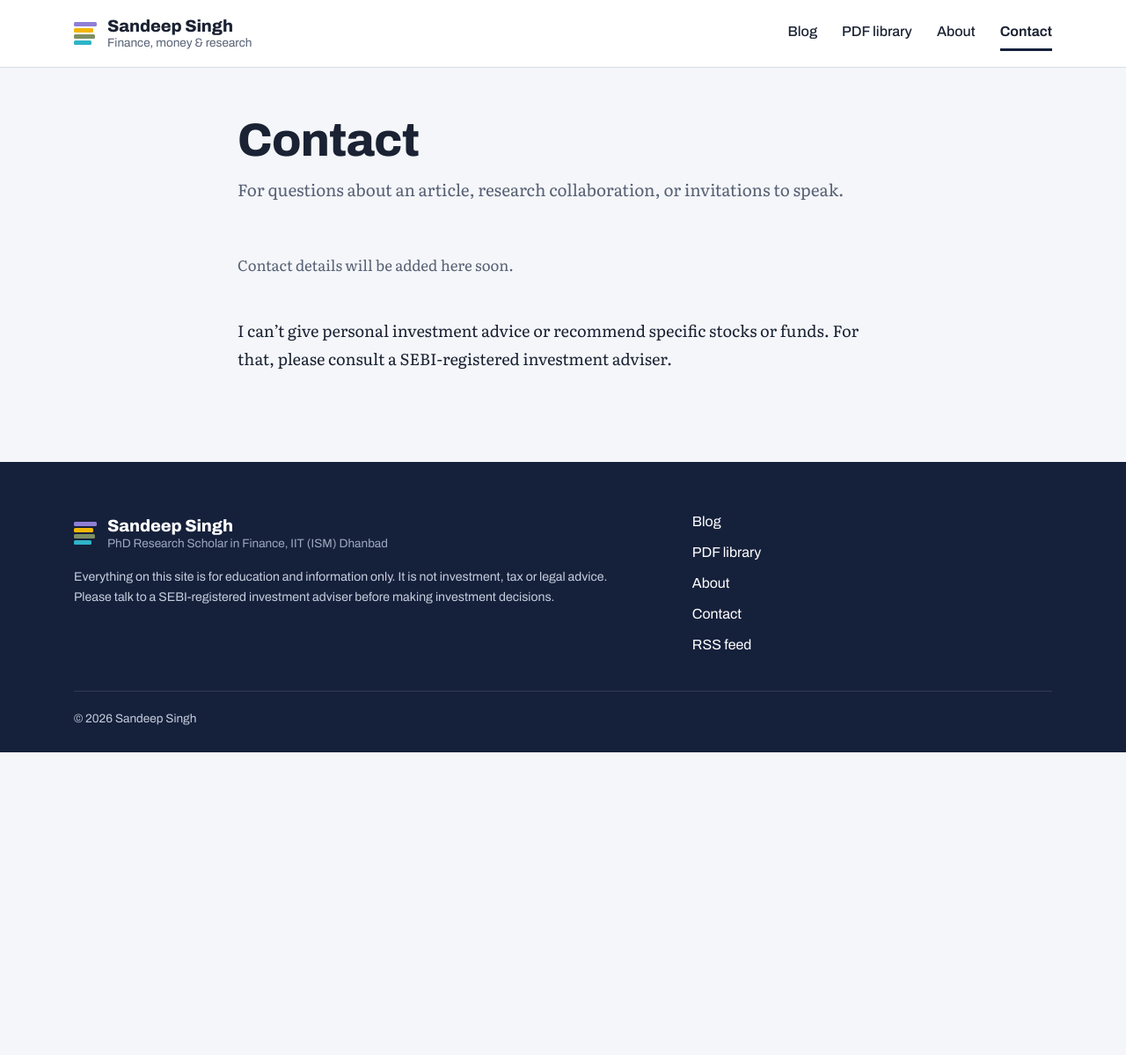
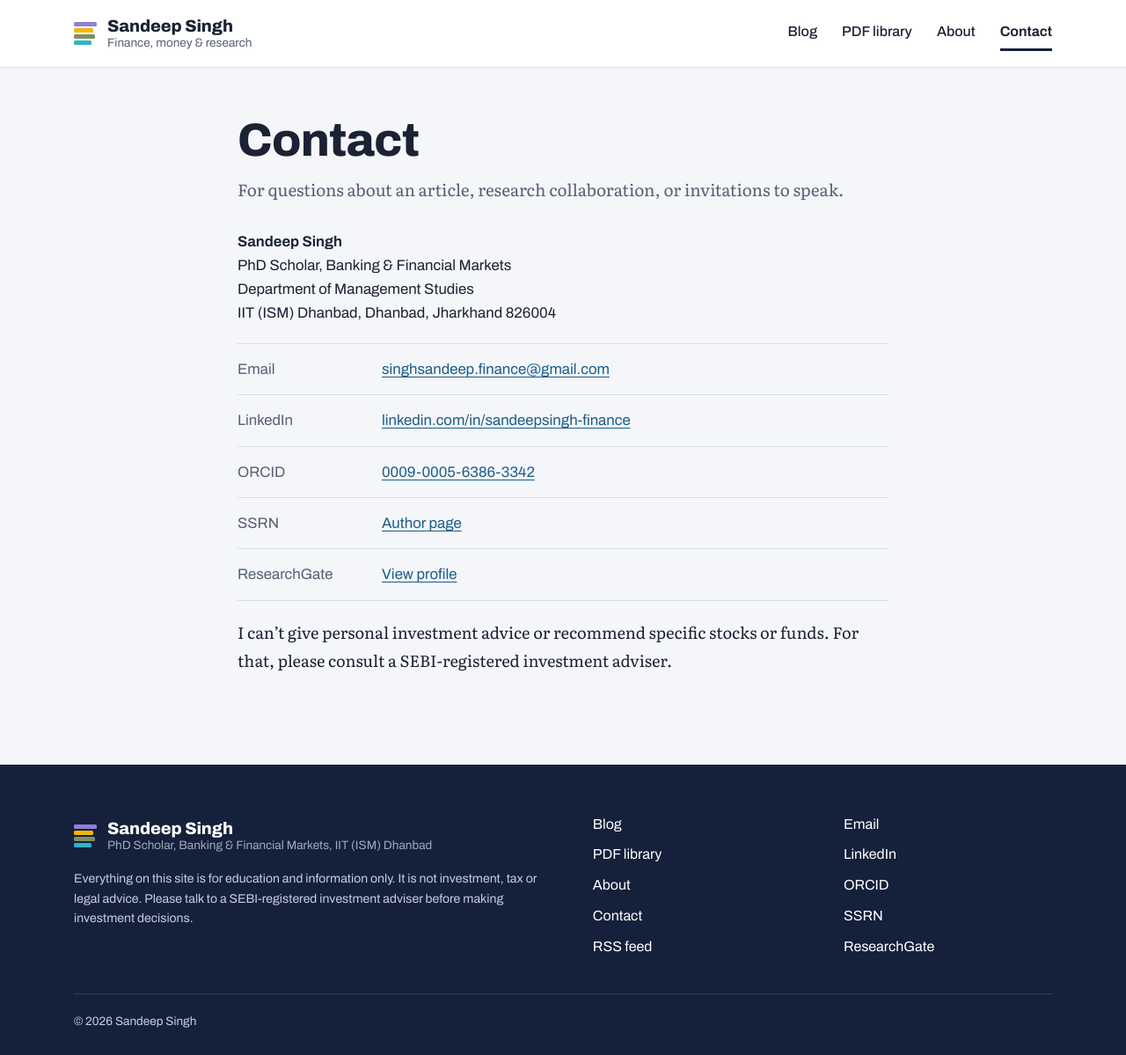
Before and after one commit to singhsandeepfinance-ui/singhsandeepfinance-ui.github.io, a Jekyll site: the page built from contact.md, in a window 1280 px wide. Shown: the whole page at 88% size. Built offline with Jekyll 4.4.1, drawn with Linux system fonts in a browser that asks for light colours; before the commit the page ends 900 px from its top, so only the background shows below that.

Commit message:
Add contact details

```diff
--- a/_config.yml
+++ b/_config.yml
@@ -6,13 +6,16 @@
 title: Sandeep Singh
 tagline: Finance, money & research
 description: >-
-  Plain-language writing on personal finance, markets and investing,
-  plus research notes and free PDFs by Sandeep Singh, PhD research
-  scholar in finance at IIT (ISM) Dhanbad.
+  Plain-language writing on personal finance, banking, markets and
+  investing, plus research notes and free PDFs by Sandeep Singh, PhD
+  scholar in banking and financial markets at IIT (ISM) Dhanbad.
 
 author:
   name: Sandeep Singh
-  role: PhD Research Scholar in Finance, IIT (ISM) Dhanbad
+  role: PhD Scholar, Banking & Financial Markets, IIT (ISM) Dhanbad
+  department: Department of Management Studies
+  institution: IIT (ISM) Dhanbad
+  address: Dhanbad, Jharkhand 826004
 
 # Your web address. Replace YOUR-GITHUB-USERNAME with your GitHub username.
 url: "https://singhsandeepfinance-ui.github.io"
@@ -22,11 +25,12 @@ baseurl: ""
 
 # Contact links. Fill in the ones you want to show; leave "" to hide a link.
 contact:
-  email: ""            # e.g. "sandeep@example.com"
-  linkedin: ""         # full link, e.g. "https://www.linkedin.com/in/your-name"
-  google_scholar: ""   # full link to your Google Scholar profile
-  researchgate: ""     # full link
-  orcid: ""            # full link, e.g. "https://orcid.org/0000-0000-0000-0000"
+  email: "singhsandeep.finance@gmail.com"
+  linkedin: "https://www.linkedin.com/in/sandeepsingh-finance"
+  orcid: "https://orcid.org/0009-0005-6386-3342"
+  ssrn: "https://ssrn.com/author=7371044"
+  researchgate: "https://www.researchgate.net/profile/Sandeep-Singh-200"
+  google_scholar: ""   # full link to your Google Scholar profile, when you have one
 
 # ─────────────────────────────────────────────────────────────
 #  Technical settings — you normally never need to change these.
--- a/_includes/footer.html
+++ b/_includes/footer.html
@@ -17,6 +17,13 @@
       <a href="{{ '/contact/' | relative_url }}">Contact</a>
       <a href="{{ '/feed.xml' | relative_url }}">RSS feed</a>
     </nav>
+    <nav class="footer-nav" aria-label="Profiles">
+      {% if site.contact.email != "" %}<a href="mailto:{{ site.contact.email }}">Email</a>{% endif %}
+      {% if site.contact.linkedin != "" %}<a href="{{ site.contact.linkedin }}" target="_blank" rel="noopener">LinkedIn</a>{% endif %}
+      {% if site.contact.orcid != "" %}<a href="{{ site.contact.orcid }}" target="_blank" rel="noopener">ORCID</a>{% endif %}
+      {% if site.contact.ssrn != "" %}<a href="{{ site.contact.ssrn }}" target="_blank" rel="noopener">SSRN</a>{% endif %}
+      {% if site.contact.researchgate != "" %}<a href="{{ site.contact.researchgate }}" target="_blank" rel="noopener">ResearchGate</a>{% endif %}
+    </nav>
   </div>
   <div class="wrap footer-base">
     <p>© {{ site.time | date: '%Y' }} {{ site.author.name }}</p>
--- a/assets/css/style.css
+++ b/assets/css/style.css
@@ -316,6 +316,7 @@ a.topic-chip:hover { background: color-mix(in srgb, var(--topic) 32%, #fff); }
 .pager-next { grid-column: 2; text-align: right; }
 
 /* Plain pages (About, Contact) */
+.contact-address { font-family: var(--sans); font-size: 1.05rem; line-height: 1.6; margin: 0 0 1.6em; }
 .contact-list { list-style: none; padding: 0; margin: 0 0 1.6em; font-family: var(--sans); font-size: 1.05rem; }
 .contact-list li { display: grid; grid-template-columns: 9.5rem 1fr; gap: 12px; padding: 14px 0; border-top: 1px solid var(--line); margin: 0; }
 .contact-list li:last-child { border-bottom: 1px solid var(--line); }
@@ -323,7 +324,7 @@ a.topic-chip:hover { background: color-mix(in srgb, var(--topic) 32%, #fff); }
 
 /* ---------- Footer ---------- */
 .site-footer { background: var(--ink); color: #C6CEDD; padding: 56px 0 28px; }
-.footer-grid { display: grid; grid-template-columns: 1.6fr 1fr; gap: 48px; }
+.footer-grid { display: grid; grid-template-columns: 1.6fr 0.7fr 0.7fr; gap: 48px; }
 .brand-footer { color: #fff; }
 .brand-footer .brand-tag { color: #9DA8BE; }
 .disclaimer { font-size: 0.88rem; line-height: 1.6; max-width: 46em; margin: 20px 0 0; }
--- a/contact.md
+++ b/contact.md
@@ -5,17 +5,22 @@ permalink: /contact/
 intro: For questions about an article, research collaboration, or invitations to speak.
 ---
 
+{% assign a = site.author %}
+<p class="contact-address">
+  <strong>{{ a.name }}</strong><br>
+  PhD Scholar, Banking &amp; Financial Markets<br>
+  {{ a.department }}<br>
+  {{ a.institution }}, {{ a.address }}
+</p>
+
 {% assign c = site.contact %}
-{% if c.email != "" or c.linkedin != "" or c.google_scholar != "" or c.researchgate != "" or c.orcid != "" %}
 <ul class="contact-list">
 {% if c.email != "" %}<li><span>Email</span><a href="mailto:{{ c.email }}">{{ c.email }}</a></li>{% endif %}
-{% if c.linkedin != "" %}<li><span>LinkedIn</span><a href="{{ c.linkedin }}" target="_blank" rel="noopener">View profile</a></li>{% endif %}
+{% if c.linkedin != "" %}<li><span>LinkedIn</span><a href="{{ c.linkedin }}" target="_blank" rel="noopener">linkedin.com/in/sandeepsingh-finance</a></li>{% endif %}
+{% if c.orcid != "" %}<li><span>ORCID</span><a href="{{ c.orcid }}" target="_blank" rel="noopener">0009-0005-6386-3342</a></li>{% endif %}
+{% if c.ssrn != "" %}<li><span>SSRN</span><a href="{{ c.ssrn }}" target="_blank" rel="noopener">Author page</a></li>{% endif %}
+{% if c.researchgate != "" %}<li><span>ResearchGate</span><a href="{{ c.researchgate }}" target="_blank" rel="noopener">View profile</a></li>{% endif %}
 {% if c.google_scholar != "" %}<li><span>Google Scholar</span><a href="{{ c.google_scholar }}" target="_blank" rel="noopener">View publications</a></li>{% endif %}
-{% if c.researchgate != "" %}<li><span>ResearchGate</span><a href="{{ c.researchgate }}" target="_blank" rel="noopener">View profile</a></li>{% endif %}
-{% if c.orcid != "" %}<li><span>ORCID</span><a href="{{ c.orcid }}" target="_blank" rel="noopener">View record</a></li>{% endif %}
 </ul>
-{% else %}
-<p class="empty">Contact details will be added here soon.</p>
-{% endif %}
 
 I can't give personal investment advice or recommend specific stocks or funds. For that, please consult a SEBI-registered investment adviser.
--- a/index.html
+++ b/index.html
@@ -7,7 +7,7 @@ body_class: home
   <div class="wrap hero-grid">
     <div class="hero-copy">
       <h1 class="hero-title">Money, markets and research, explained clearly.</h1>
-      <p class="hero-lede">I'm {{ site.author.name }}, a PhD research scholar in finance at IIT (ISM) Dhanbad. I write about saving, investing and how markets really work, and share my notes and papers as free PDFs.</p>
+      <p class="hero-lede">I'm {{ site.author.name }}, a PhD scholar in banking and financial markets at IIT (ISM) Dhanbad. I write about saving, investing and how markets really work, and share my notes and papers as free PDFs.</p>
       <div class="hero-actions">
         <a class="btn btn-sun" href="{{ '/blog/' | relative_url }}">Read the blog</a>
         <a class="btn btn-outline-light" href="{{ '/library/' | relative_url }}">Browse the PDF library</a>
@@ -70,7 +70,7 @@ body_class: home
       <a class="btn btn-ink" href="{{ '/about/' | relative_url }}">Read more about me</a>
     </div>
     <dl class="credentials">
-      <div><dt>PhD in Finance</dt><dd>IIT (ISM) Dhanbad, in progress</dd></div>
+      <div><dt>PhD, Banking &amp; Financial Markets</dt><dd>Department of Management Studies, IIT (ISM) Dhanbad (in progress)</dd></div>
       <div><dt>M.Com</dt><dd>Banaras Hindu University</dd></div>
       <div><dt>B.Com</dt><dd>University of Lucknow</dd></div>
     </dl>
--- a/tools/make_sample_pdf.py
+++ b/tools/make_sample_pdf.py
@@ -32,7 +32,7 @@ for i, (col, w) in enumerate([(LAV, 26), (SUN, 22), (STONE, 24), (BLUE, 20)]):
     c.setFillColor(col); c.roundRect(40, H - 44 - i * 8, w, 5, 1.5, stroke=0, fill=1)
 c.setFillColor(white); c.setFont("SansB", 22); c.drawString(78, H - 58, "Compounding and SIP cheat sheet")
 c.setFont("Sans", 10.5); c.setFillColor(HexColor("#C6CEDD"))
-c.drawString(78, H - 78, "Sandeep Singh  |  PhD Research Scholar in Finance, IIT (ISM) Dhanbad")
+c.drawString(78, H - 78, "Sandeep Singh  |  PhD Scholar, Banking & Financial Markets, IIT (ISM) Dhanbad")
 
 y = H - 150
 def heading(text):
```
Also changed, not shown: about.md (+4 -2 lines), 1 other file.
